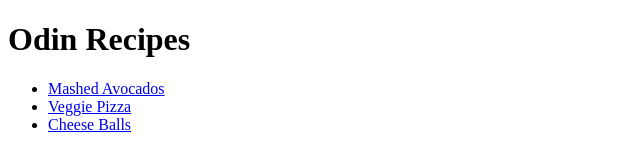
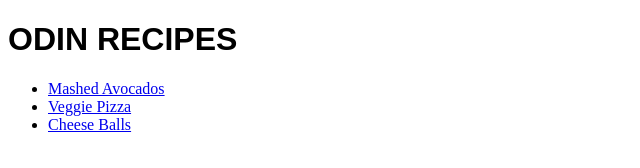
Before and after one commit to NOVAinc/odin-recipes, a plain HTML site: page index.html in a window 1280 px wide. Shown: the whole page, without its empty margins (0-640 px from the left). Drawn offline with Linux system fonts and the light colour scheme.

Commit message:
Add css file and basic style to index

```diff
--- a/index.html
+++ b/index.html
@@ -3,6 +3,7 @@
     <head>
         <meta charset="utf-8">
         <title>Recipes website</title>
+        <link rel="stylesheet" href="./styles.css">
     </head>
     <body>
         <h1>Odin Recipes</h1>
--- /dev/null
+++ b/styles.css
@@ -0,0 +1,4 @@
+h1 {
+    text-transform: uppercase;
+    font-family: sans-serif;
+}
```
